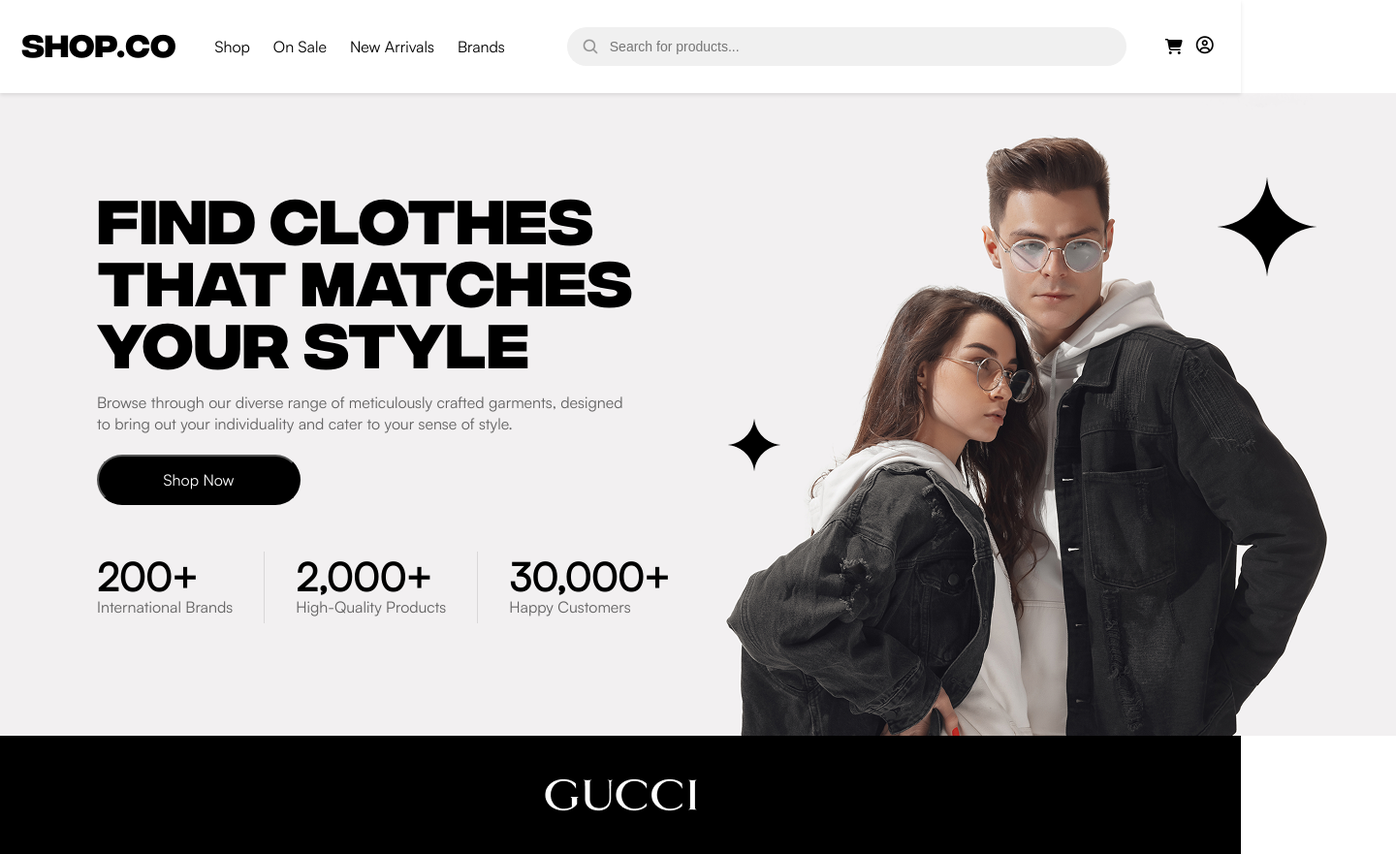
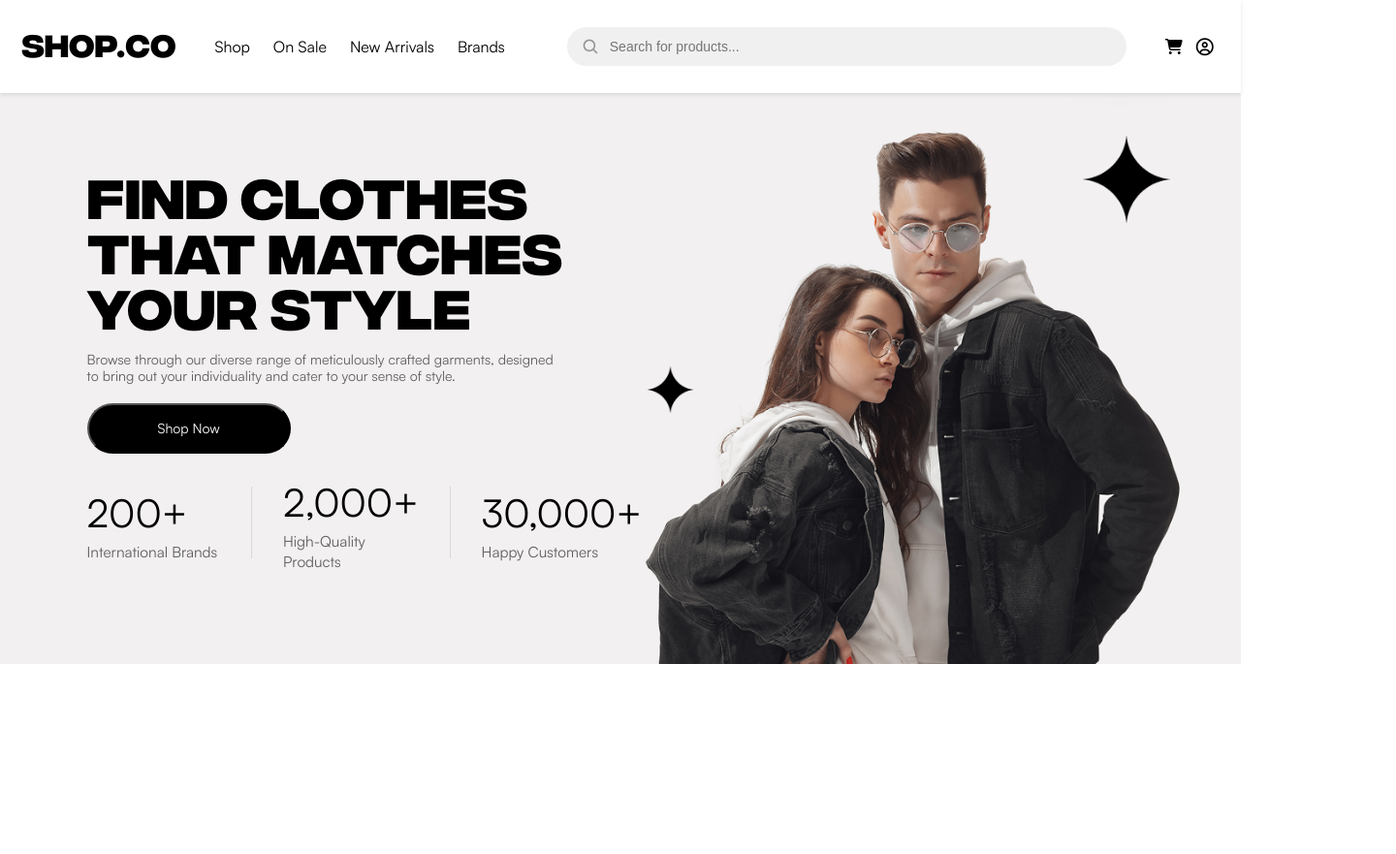
Before and after one commit to notice4/shop.co, a plain HTML site: page index.html in a window 1280 px wide. Shown: the whole page at 97% size, 1440 px wide, since content can reach past the window. After the commit the page ends 800 px from the top, so only its background shows below. Drawn offline with Linux system fonts and the light colour scheme.

Commit message:
adaptive text fixed

```diff
--- a/index.html
+++ b/index.html
@@ -34,14 +34,16 @@
             </div>
     </header>
 
-    <body class="body">
-        <div class="body-picture"><img src="images/body_picture.png" alt=""></div>
+    <main class="hero-section">
+        <div class="body-image">
+            <div class="body-picture"><img src="images/body_picture.png" alt="" class="hero-background"></div>
             <div class="big-star"><img src="images/big_star.png" alt=""></div>
             <div class="small-star"><img src="images/small_star.png" alt=""></div>
+        </div>
+
         <div class="title-box">
             <div class="title">FIND CLOTHES THAT MATCHES YOUR STYLE</div>
             <div class="subtitle">Browse through our diverse range of meticulously crafted garments, designed to bring out your individuality and cater to your sense of style.</div>
-        </div>
             <div class="shop-now-button"><button>Shop Now</button></div>
             <div class="info-box">
                 <div class="box">
@@ -59,15 +61,17 @@
                     <p class="info">Happy Customers</p>
                 </div>
             </div>
+        </div>
 
-        <div class="brands">
+
+        <!-- <div class="brands">
             <img src="images/versace.png" alt="">
             <img src="images/zara.png" alt="">
             <img src="images/gucci.png" alt="">
             <img src="images/prada.png" alt="">
             <img src="images/calvin_klein.png" alt="">
-        </div>
-    </body>
+        </div> -->
+    </main>
 
 
 </body>
--- a/styles/style.css
+++ b/styles/style.css
@@ -13,16 +13,21 @@ a {
     color: black;
 }
 
+body {
+    font-family: 'Satoshi', sans-serif;
+    line-height: 1.5;
+}
+
 header {
-    position: fixed; /* Keeps the header fixed at the top of the page */
-    top: 0; /* Aligns the header to the top of the viewport */
-    left: 0; /* Aligns the header to the left of the viewport */
-    width: 100%; /* Makes the header span the full width of the page */
-    height: 96px; /* Adjust the height of the header */
-    background-color: white; /* Background color for the header */
-    box-shadow: 0 2px 4px rgba(0, 0, 0, 0.1); /* Optional: Adds a subtle shadow */
-    z-index: 1000; /* Ensures the header stays above other elements */
-}
+    position: fixed;
+    top: 0;
+    left: 0;
+    width: 100%;
+    height: 96px;
+    background-color: white;
+    box-shadow: 0 2px 4px rgba(0, 0, 0, 0.1);
+    z-index: 1000;
+  }
 
 .header-box {
     max-width: 1240px;
@@ -98,6 +103,7 @@ ul li {
     gap: 14px;
 }
 
+
 .fa-regular, .fa-cart-shipping, .fa-circle-user{
     width: 24px;
     height: 24px;
@@ -106,92 +112,156 @@ ul li {
     top: 2px;
 }
 
+/* ------------- */
+
+
 
 .body-picture {
     max-width: 100%;
-    height: 663px;
-    margin-top: 96px;
+    height: auto;
+    position: relative;
+}
+
+.body-picture img {
+    max-width: 100%;
+    height: auto;
+    display: block;
+}
+
+main {
+    position: relative;
+    width: 100%;
+    height: auto;
+}
+
+.hero-section {
+    position: relative;
+    width: 100%;
+    height: auto;
+    padding-top: 96px;
+    overflow: hidden;
+}
+
+.hero-background {
+    width: 100%;
+    height: auto;
+    display: block;
 }
 
 .big-star {
-    max-width: 104px;
-    height: 104px;
+    max-width: 7.22%;
+    height: auto;
     position: absolute;
-    top: 182px;
-    left: 1255px;
+    top: 20.22%;
+    left: 87.15%;
+}
+
+.big-star img {
+    max-width: 100%;
+    height: auto;
+    display: block;
 }
 
 .small-star {
-    max-width: 56px;
-    height: 56px;
     position: absolute;
-    top: 431px;
-    left: 750px;
+    top: 55%;
+    left: 52.08%;
+    max-width: 3.89%;
+    height: auto;
 }
 
-.title-box {
-    max-width: 577px;
-    height: 238px;
-    position: absolute;
-    top: 199px;
-    left: 100px;
-    display: flex;
-    flex-direction: column;
-    gap: 32px;
+.small-star img {
+    max-width: 100%;
+    height: auto;
+    display: block;
 }
 
 .title {
-    max-width: 577px;
-    height: 173px;
+    width: 100%;
+    max-width: 50%;
     position: relative;
-    font-size: 64px;
-    line-height: 64px;
+    font-size: clamp(24px, 4.44vw, 64px);
+    line-height: 1;
     display: flex;
-    font-family: 'Integral CF';
+    font-family: 'Integral CF', sans-serif;
     color: #000;
     text-align: left;
     align-items: center;
 }
 
 .subtitle {
-    max-width: 545px;
-    height: 33px;
+    width: 100%;
+    max-width: 43%;
     position: relative;
-    font-size: 16px;
-    line-height: 22px;
-    font-family: 'Satoshi';
+    font-size: clamp(14px, 1.11vw, 16px);
+    line-height: 1.2;
+    font-family: 'Satoshi', sans-serif;
     color: rgba(0, 0, 0, 0.6);
     text-align: left;
     display: inline-block;
+
 }
 
 .shop-now-button button {
-    width: 210px;
-    position: absolute;
-    top: 469px;
-    left: 100px;
-    border-radius: 62px;
+    width: clamp(160px, 30%, 210px);
+    position: relative;
+    border-radius: 4rem;
     background-color: #000;
-    height: 52px;
+    height: clamp(40px, 6vw, 52px);
     overflow: hidden;
     display: flex;
     flex-direction: row;
     align-items: center;
     justify-content: center;
-    padding: 16px 54px;
+    padding: clamp(10px, 2vw, 16px) clamp(24px, 5vw, 54px);
     box-sizing: border-box;
     text-align: left;
-    font-size: 16px;
+    font-size: clamp(14px, 1.1vw, 16px);
     color: #fff;
-    font-family: Satoshi;
+    font-family: 'Satoshi', sans-serif;
+}
+
+.number {
+    position: relative;
+    font-size: clamp(20px, 4vw, 40px);
+    font-family: 'Satoshi';
+    color: #000;
+    text-align: left;
+}
+
+.info {
+    position: relative;
+    font-size: clamp(14px, 1.2vw, 16px);
+    line-height: 1.4;
+    font-family: 'Satoshi';
+    color: rgba(0, 0, 0, 0.6);
+    text-align: left;
+
+}
+
+.line-div {
+    max-width: 100%;
+    height: 74px;
+    position: relative;
+    border-right: 1px solid rgba(0, 0, 0, 0.1);
+    box-sizing: border-box;
+}
+
+.box {
+    position: relative;
+    width: 100%;
+    display: flex;
+    flex-direction: column;
+    align-items: flex-start;
+    justify-content: flex-start;
+    text-align: left;
+    font-size: clamp(20px, 4vw, 40px);
+    color: #000;
+    font-family: 'Satoshi', sans-serif;
 }
 
 .info-box {
-    max-width: 596px;
-    height: 74px;
-    position: absolute;
-    top: 569px;
-    left: 100px;
+    max-width: 49.67%;
     display: flex;
     flex-direction: row;
     justify-content: space-between;
@@ -199,41 +269,15 @@ ul li {
     gap: 32px;
 }
 
-.number {
-    position: relative;
-    font-size: 40px;
-    font-family: 'Satoshi';
-    font-weight: bold;
-    color: #000;
-    text-align: left;
+
+
+.title-box {
+    max-width: 90%;
+    position: absolute;
+    top: 25%;
+    left: 7%;
+    right: 0%;
+    display: flex;
+    flex-direction: column;
+    gap: 20px;
 }
-
-.info {
-    position: relative;
-    font-size: 16px;
-    line-height: 22px;
-    font-family: 'Satoshi';
-    font-weight: normal;
-    color: rgba(0, 0, 0, 0.6);
-    text-align: left;
-}
-
-.line-div {
-    height: 100%;
-    max-width: 100%;
-    position: relative;
-    border-right: 1px solid rgba(0, 0, 0, 0.1);
-    box-sizing: border-box;
-}
-
-.brands {
-    max-width: 1440px;
-    width: 100%;
-    height: 122px;
-    background-color: black;
-    display: flex;
-    flex-direction: row;
-    justify-content: center;
-    align-items: center;
-    gap: 106px;
-}
```
Lines whose indentation alone changed are shown as unchanged.
